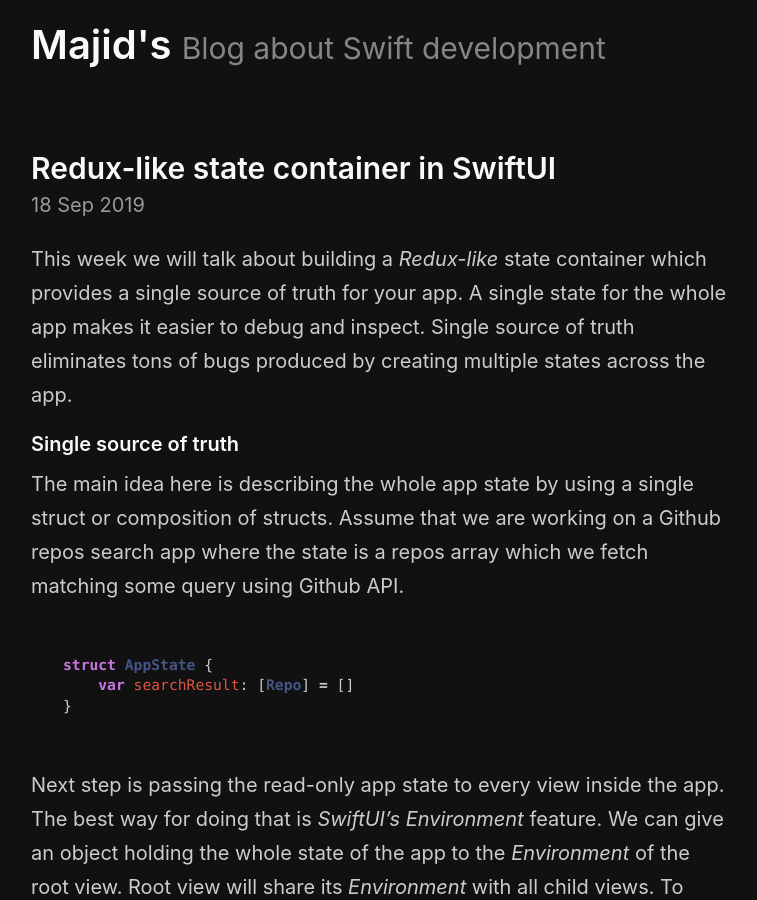
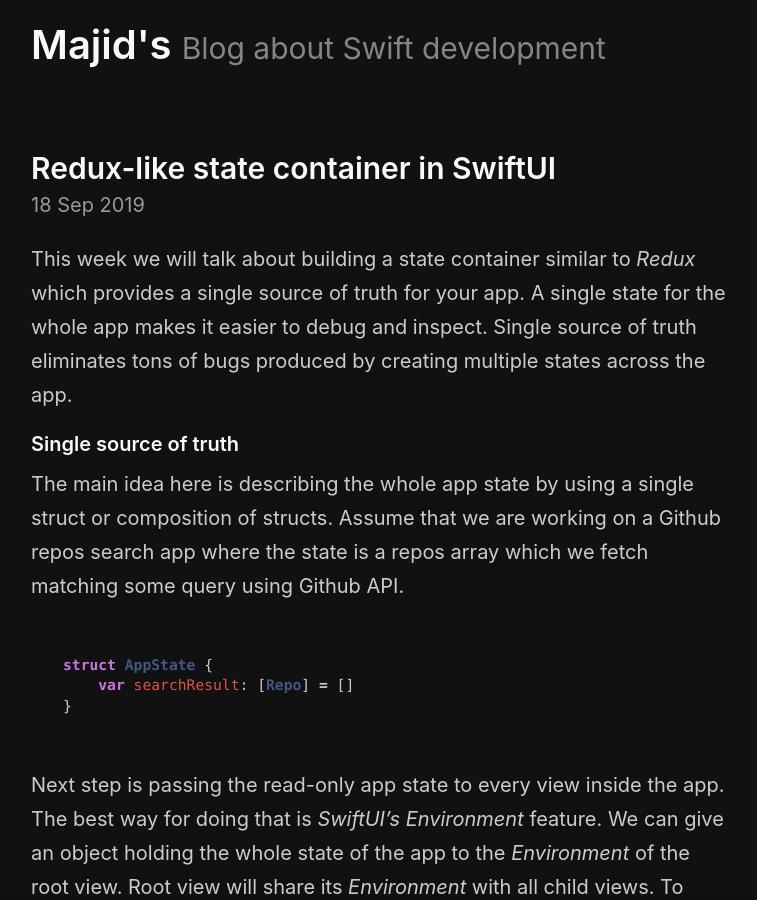
Before and after one commit to mecid/mecid.github.io, a Jekyll site: the page built from _posts/2019-09-18-redux-like-state-container-in-swiftui.md, in a window 1280 px wide and 900 px high. Shown: the whole window, without its empty margins (259-1016 px from the left). Built offline with Jekyll 4.4.1, drawn with Linux system fonts in a browser that asks for light colours.

Commit message:
Update 2019-09-18-redux-like-state-container-in-swiftui.md

```diff
--- a/_posts/2019-09-18-redux-like-state-container-in-swiftui.md
+++ b/_posts/2019-09-18-redux-like-state-container-in-swiftui.md
@@ -3,7 +3,7 @@ title: Redux-like state container in SwiftUI
 layout: post
 ---
 
-This week we will talk about building a *Redux-like* state container which provides a single source of truth for your app. A single state for the whole app makes it easier to debug and inspect. Single source of truth eliminates tons of bugs produced by creating multiple states across the app.
+This week we will talk about building a state container similar to *Redux* which provides a single source of truth for your app. A single state for the whole app makes it easier to debug and inspect. Single source of truth eliminates tons of bugs produced by creating multiple states across the app.
 
 #### Single source of truth
 The main idea here is describing the whole app state by using a single struct or composition of structs. Assume that we are working on a Github repos search app where the state is a repos array which we fetch matching some query using Github API.
```
